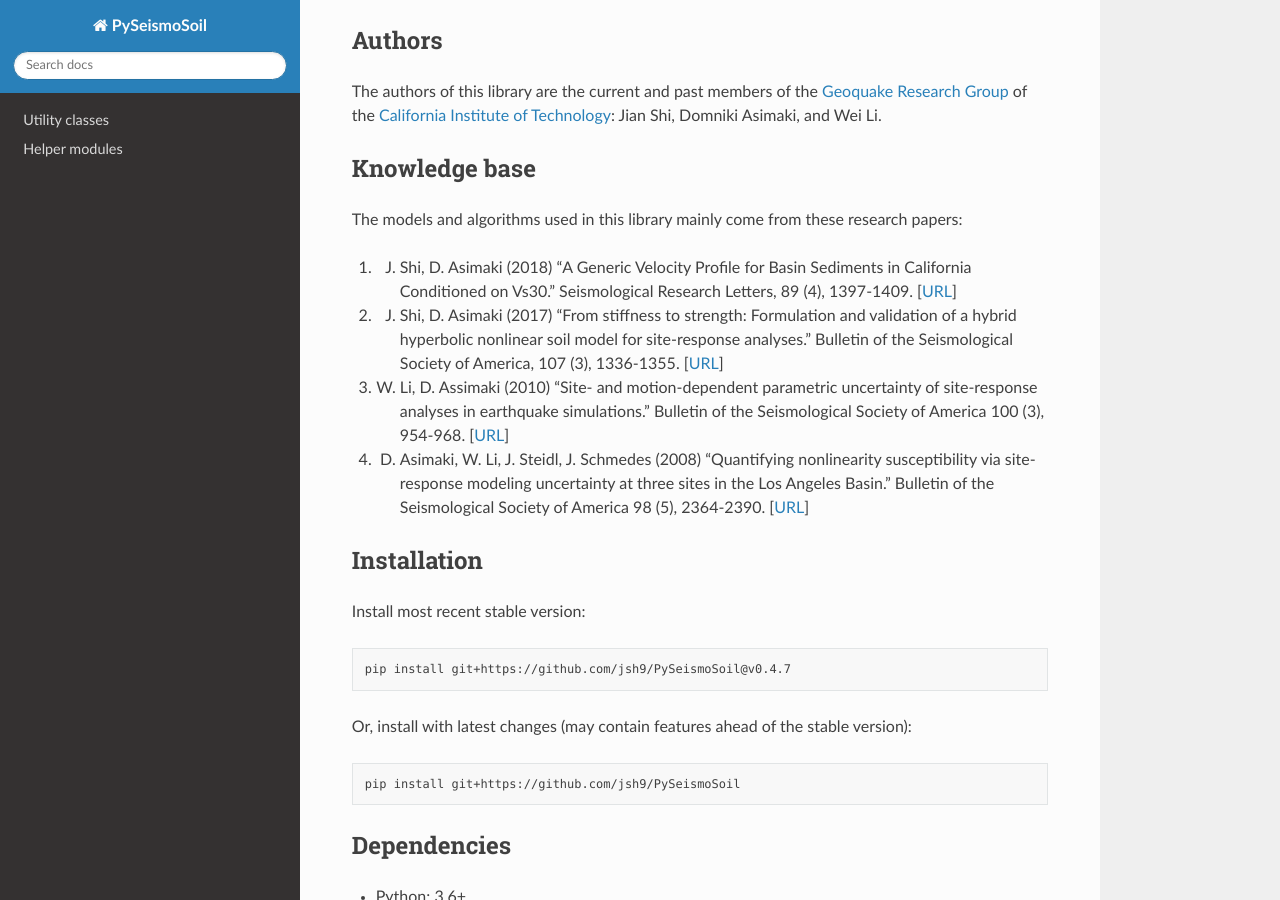
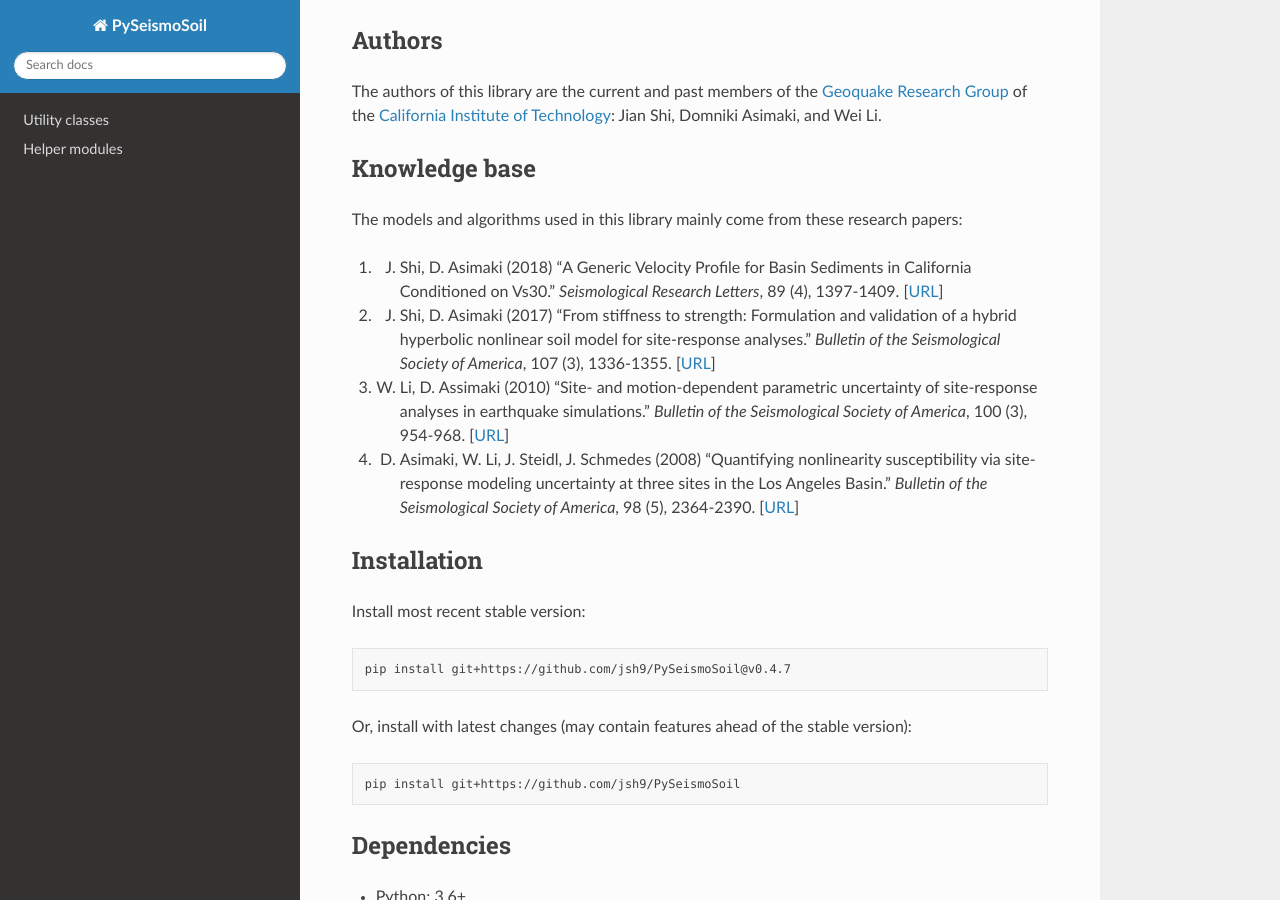
Before and after one commit to Caltech-geoquake/PySeismoSoil, a Sphinx documentation site: the page built from doc/source/index.rst, in a window 1280 px wide and 900 px high, scrolled down 432 px. Built offline with Sphinx 7.4.7 and the Read the Docs theme 2.0.0, drawn with Linux system fonts in a browser that asks for light colours.

```diff
--- a/doc/source/index.rst
+++ b/doc/source/index.rst
@@ -29,13 +29,13 @@ Knowledge base
 
 The models and algorithms used in this library mainly come from these research papers:
 
-1. J. Shi, D. Asimaki (2018) "A Generic Velocity Profile for Basin Sediments in California Conditioned on Vs30." Seismological Research Letters, 89 (4), 1397-1409. [`URL <http://resolver.caltech.edu/CaltechAUTHORS:20180523-153705346>`_]
+1. J. Shi, D. Asimaki (2018) "A Generic Velocity Profile for Basin Sediments in California Conditioned on Vs30." *Seismological Research Letters*, 89 (4), 1397-1409. [`URL <http://resolver.caltech.edu/CaltechAUTHORS:20180523-153705346>`_]
 
-2. J. Shi, D. Asimaki (2017) "From stiffness to strength: Formulation and validation of a hybrid hyperbolic nonlinear soil model for site-response analyses." Bulletin of the Seismological Society of America, 107 (3), 1336-1355. [`URL <http://resolver.caltech.edu/CaltechAUTHORS:20170404-150827374>`_]
+2. J. Shi, D. Asimaki (2017) "From stiffness to strength: Formulation and validation of a hybrid hyperbolic nonlinear soil model for site-response analyses." *Bulletin of the Seismological Society of America*, 107 (3), 1336-1355. [`URL <http://resolver.caltech.edu/CaltechAUTHORS:20170404-150827374>`_]
 
-3. W. Li, D. Assimaki (2010) "Site- and motion-dependent parametric uncertainty of site-response analyses in earthquake simulations." Bulletin of the Seismological Society of America 100 (3), 954-968. [`URL <http://resolver.caltech.edu/CaltechAUTHORS:20140904-160952252>`_]
+3. W. Li, D. Assimaki (2010) "Site- and motion-dependent parametric uncertainty of site-response analyses in earthquake simulations." *Bulletin of the Seismological Society of America*, 100 (3), 954-968. [`URL <http://resolver.caltech.edu/CaltechAUTHORS:20140904-160952252>`_]
 
-4. D. Asimaki, W. Li, J. Steidl, J. Schmedes (2008) "Quantifying nonlinearity susceptibility via site-response modeling uncertainty at three sites in the Los Angeles Basin." Bulletin of the Seismological Society of America 98 (5), 2364-2390. [`URL <http://resolver.caltech.edu/CaltechAUTHORS:20140828-163417572>`_]
+4. D. Asimaki, W. Li, J. Steidl, J. Schmedes (2008) "Quantifying nonlinearity susceptibility via site-response modeling uncertainty at three sites in the Los Angeles Basin." *Bulletin of the Seismological Society of America*, 98 (5), 2364-2390. [`URL <http://resolver.caltech.edu/CaltechAUTHORS:20140828-163417572>`_]
 
 Installation
 ------------
```
Also changed, not shown: README.md (+1 -1 lines).
